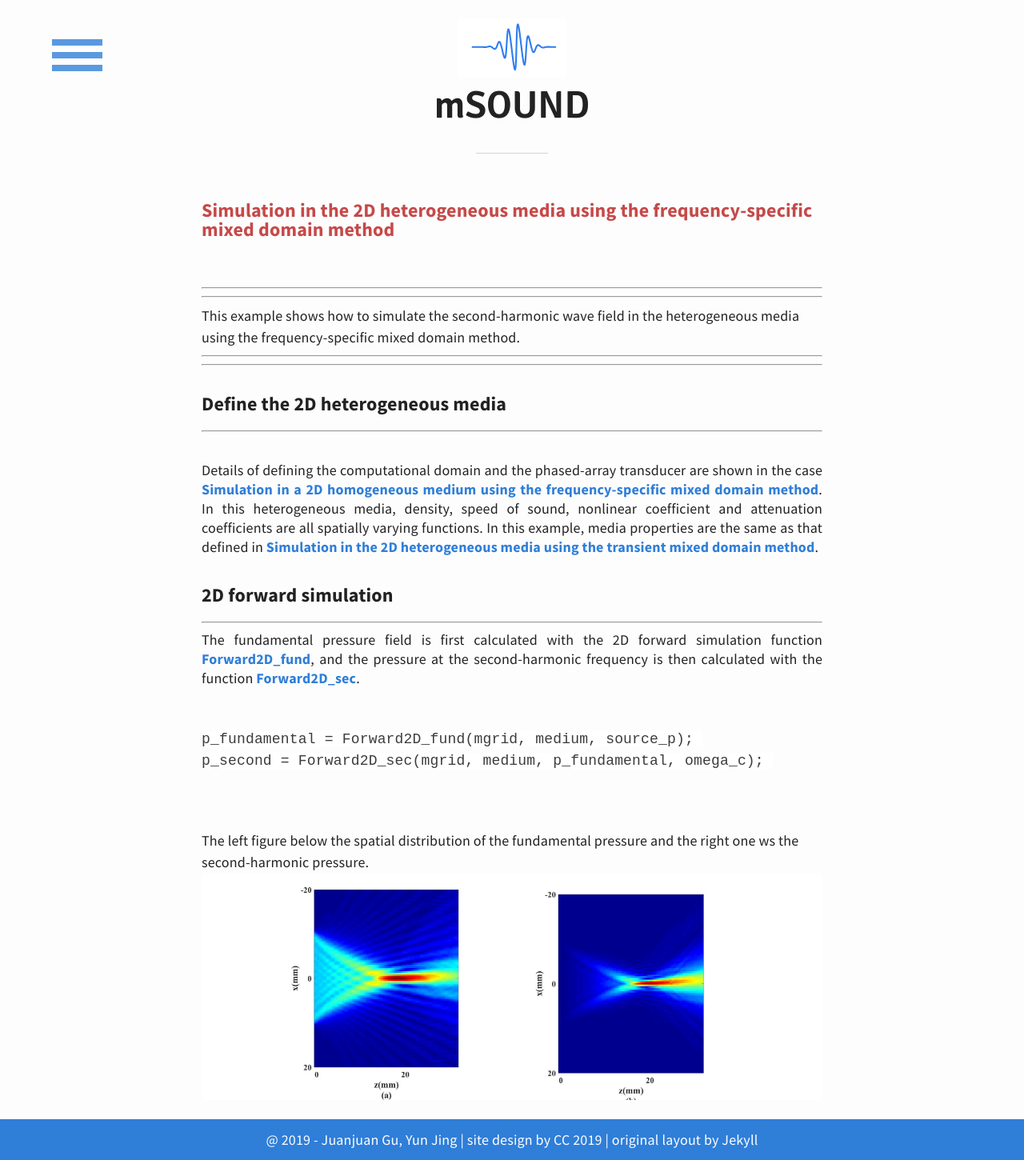
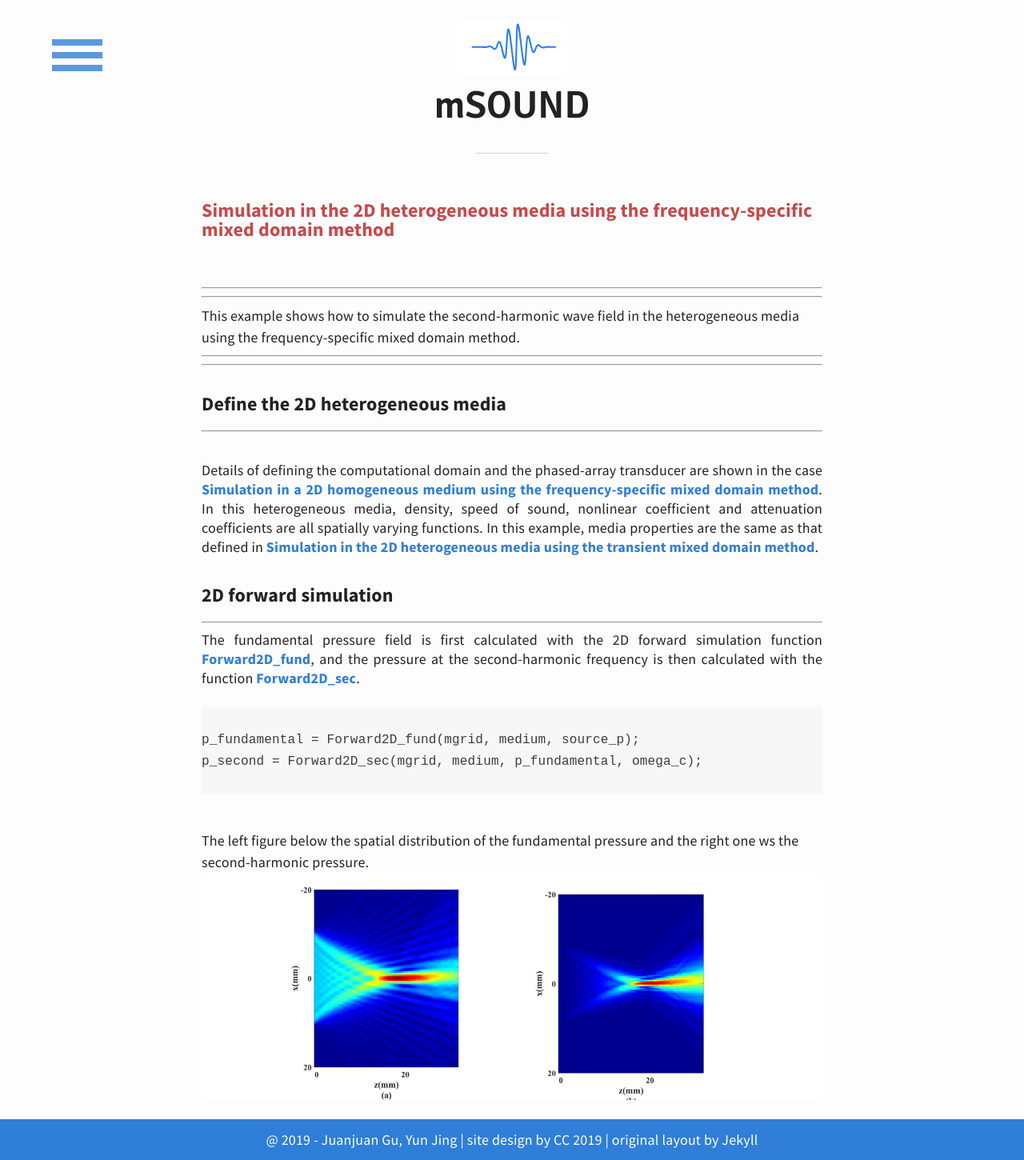
Before and after one commit to m-SOUND/mSOUND, a Jekyll site: the page built from _posts/2019-02-20-FSMDM_2D_heterogeneous.html, in a window 1280 px wide. Shown: the whole page at 80% size. Built offline with Jekyll 4.4.1, drawn with Linux system fonts in a browser that asks for light colours.

Commit message:
Update layout.scss

```diff
--- a/_sass/layout.scss
+++ b/_sass/layout.scss
@@ -202,8 +202,20 @@ img[title="Emerald"] {
 
 code {
   color: lighten($text-color, 10%);
-  background-color: lighten($main-color,70%);
+  font-size: 16px;
+  background-color:#f7f7f7;
+  // background-color: lighten($main-color,70%);
+  //display:block;
+
 }
+
+/*- pre -*/
+pre {
+	display: block;
+	font-family: monospace;
+	background-color:#f7f7f7;
+}
+
 
 p{
 
```
